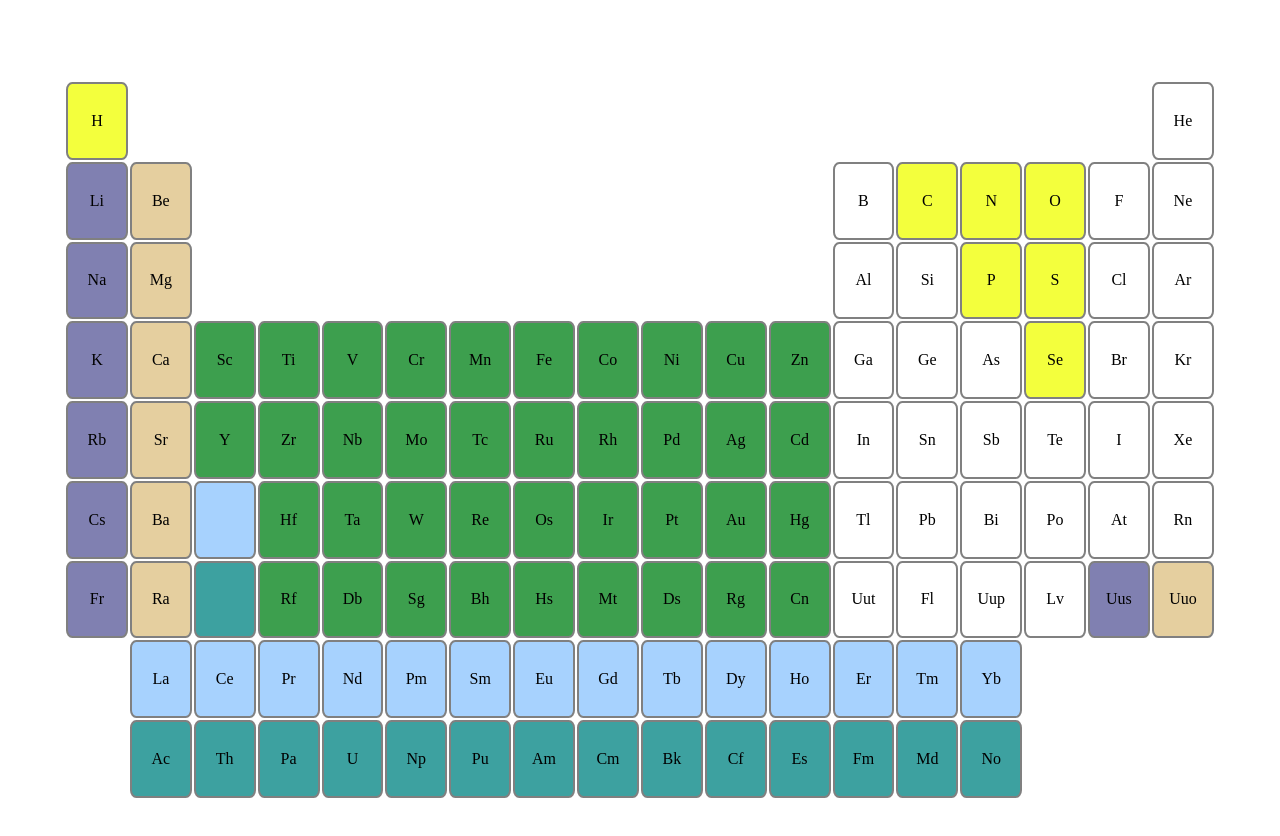
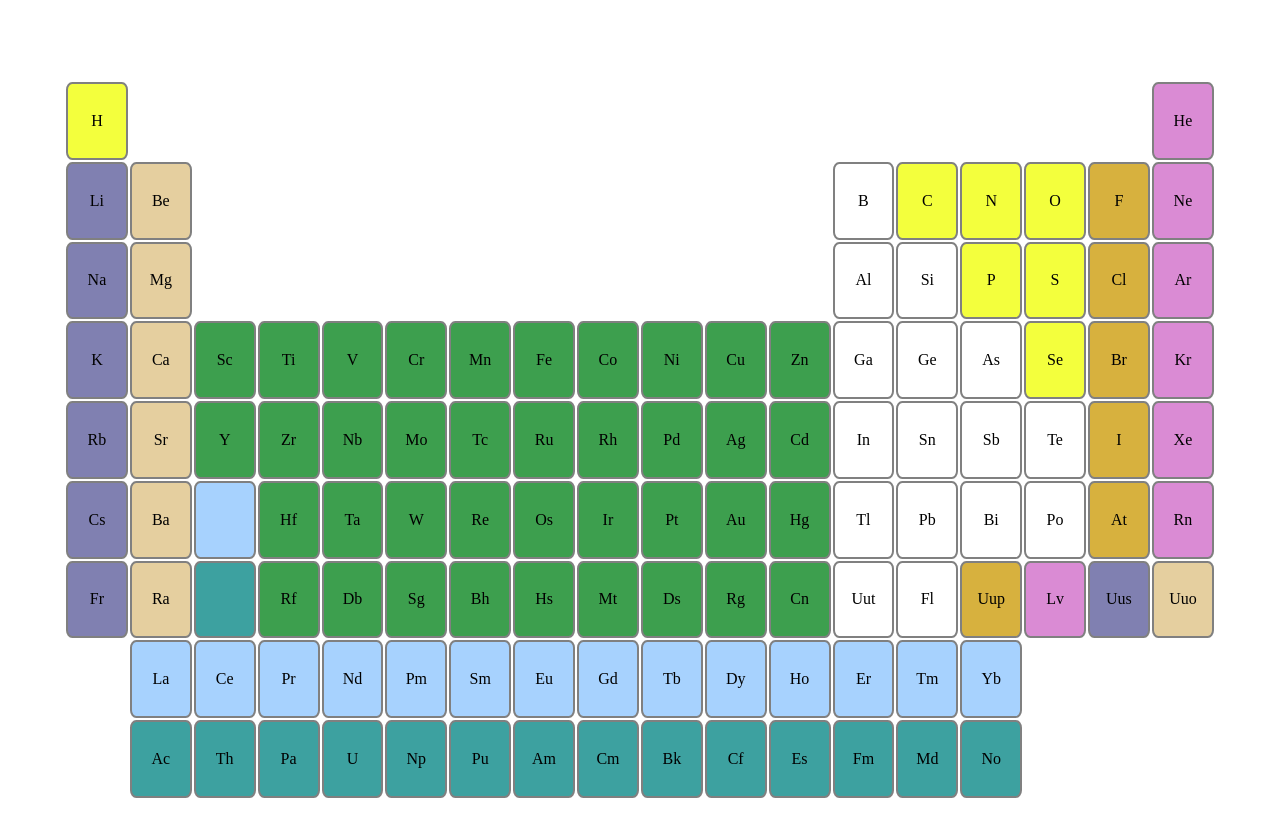
Before and after one commit to vincenzoarena/elements, a plain HTML site: page index.html in a window 1280 px wide. Drawn offline with Linux system fonts and the light colour scheme.

Commit message:
2022-01-26 - Elements WIP - Update 0004

```diff
--- a/css/style.css
+++ b/css/style.css
@@ -121,3 +121,19 @@ tr:nth-child(7) :nth-child(3), tr:nth-child(9) td:nth-child(n+2):nth-child(-n+15
 tr:nth-child(7) :nth-child(3):hover, tr:nth-child(9) td:nth-child(n+2):nth-child(-n+15):hover {
     background-color: rgba(61, 161, 160, 1);
 }
+
+tr:nth-child(n+2):nth-child(-n+6) td:nth-child(17), tr:nth-child(7) :nth-child(15) {
+    background-color: rgba(215, 177, 62, 1);
+}
+
+tr:nth-child(n+2):nth-child(-n+6) td:nth-child(17):hover, tr:nth-child(7) :nth-child(15):hover {
+    background-color: rgba(215, 177, 62, 0.5);
+}
+
+tr:nth-child(n+1):nth-child(-n+6) td:nth-child(18), tr:nth-child(7) :nth-child(16) {
+    background-color: rgba(218, 139, 212, 1);
+}
+
+tr:nth-child(n+1):nth-child(-n+6) td:nth-child(18):hover, tr:nth-child(7) :nth-child(16):hover {
+    background-color: rgba(218, 139, 212, 0.5);
+}
```
